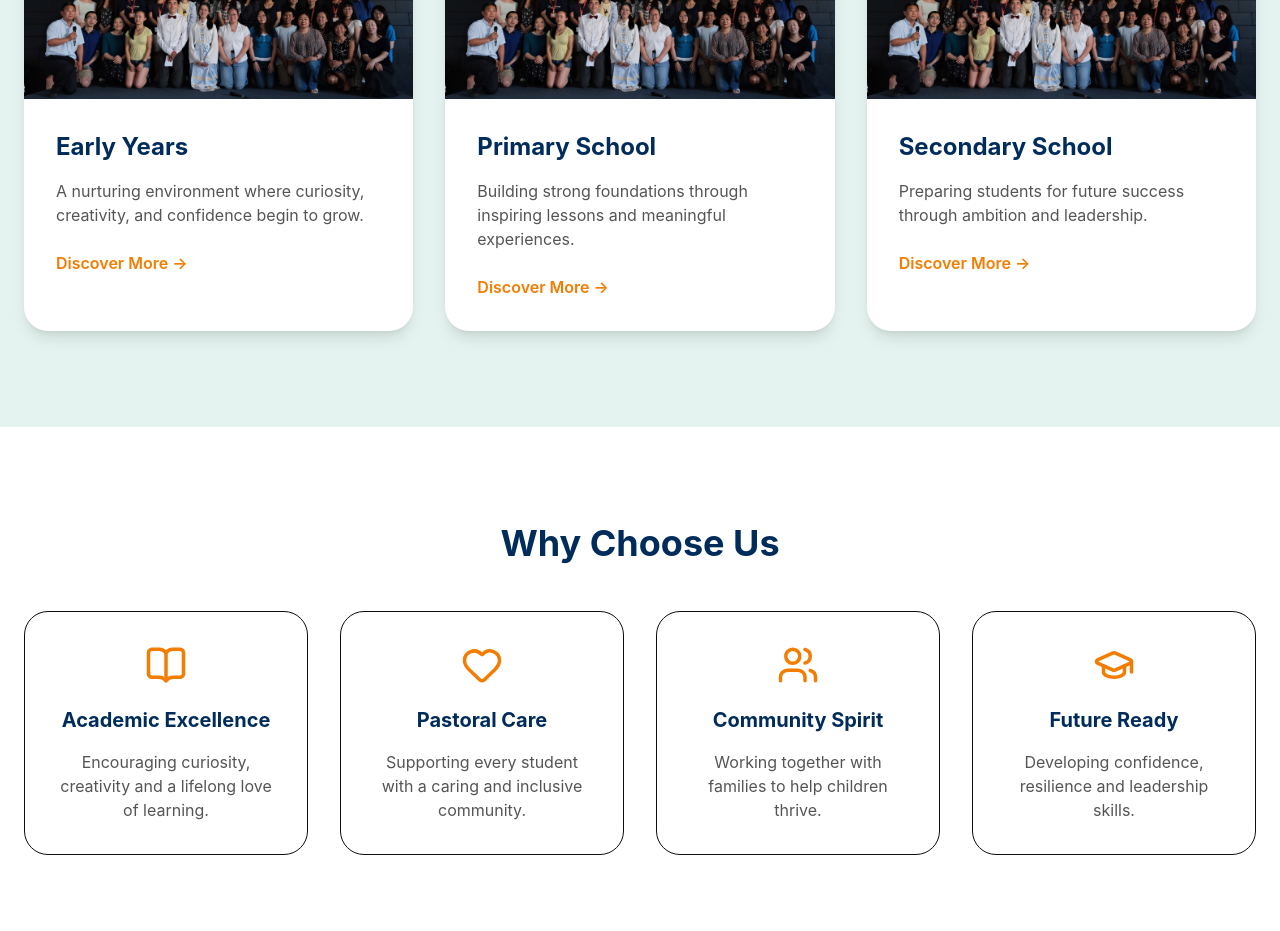
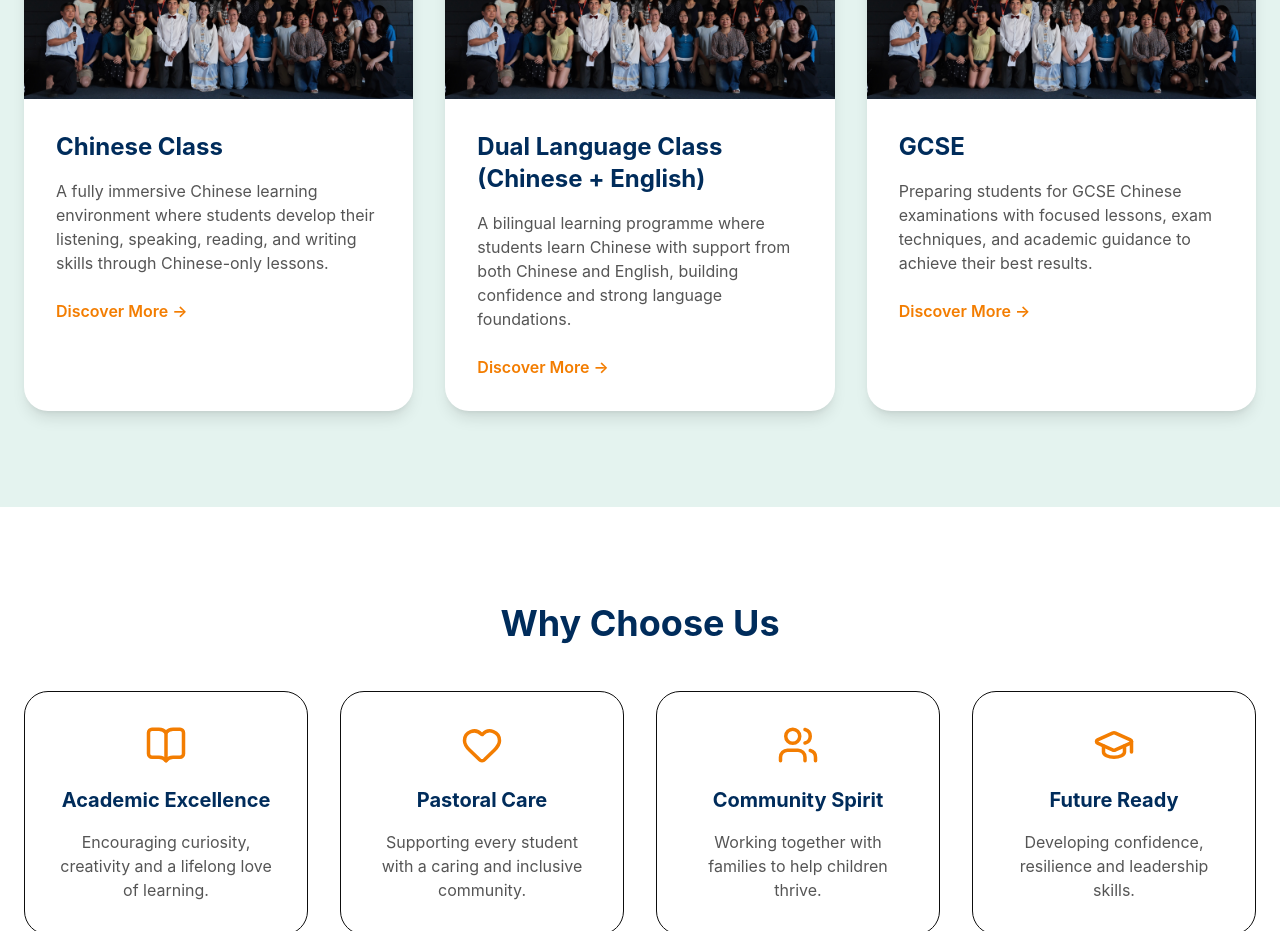
Before and after one commit to 2LIUZ98/SOTON_CHINESE_SCHOOL-2026, a React app in the folder frontend/: page / in a window 1280 px wide. Shown: the part 2000-2931 px from the top of the page. Built offline with nearby package versions, Linux system fonts and the light colour scheme; the HTML template or start-up script is replaced by a standard one.

Commit message:
FRONTEND: STAGES

```diff
--- a/frontend/src/views/Home.jsx
+++ b/frontend/src/views/Home.jsx
@@ -17,24 +17,22 @@ export default function Home() {
 
   const stages = [
   {
-  title: "Early Years",
+    title: "Chinese Class",
     description:
-    "A nurturing environment where curiosity, creativity, and confidence begin to grow.",
+      "A fully immersive Chinese learning environment where students develop their listening, speaking, reading, and writing skills through Chinese-only lessons.",
     image: Full,
-},,
-    {
-      title: "Primary School",
-      description:
-        "Building strong foundations through inspiring lessons and meaningful experiences.",
-      image:
-        Full,
   },
   {
-      title: "Secondary School",
+    title: "Dual Language Class (Chinese + English)",
     description:
-        "Preparing students for future success through ambition and leadership.",
-      image:
-        Full,
+      "A bilingual learning programme where students learn Chinese with support from both Chinese and English, building confidence and strong language foundations.",
+    image: Full,
+  },
+  {
+    title: "GCSE",
+    description:
+      "Preparing students for GCSE Chinese examinations with focused lessons, exam techniques, and academic guidance to achieve their best results.",
+    image: Full,
   },
 ];
 
```
Lines whose indentation alone changed are shown as unchanged.
